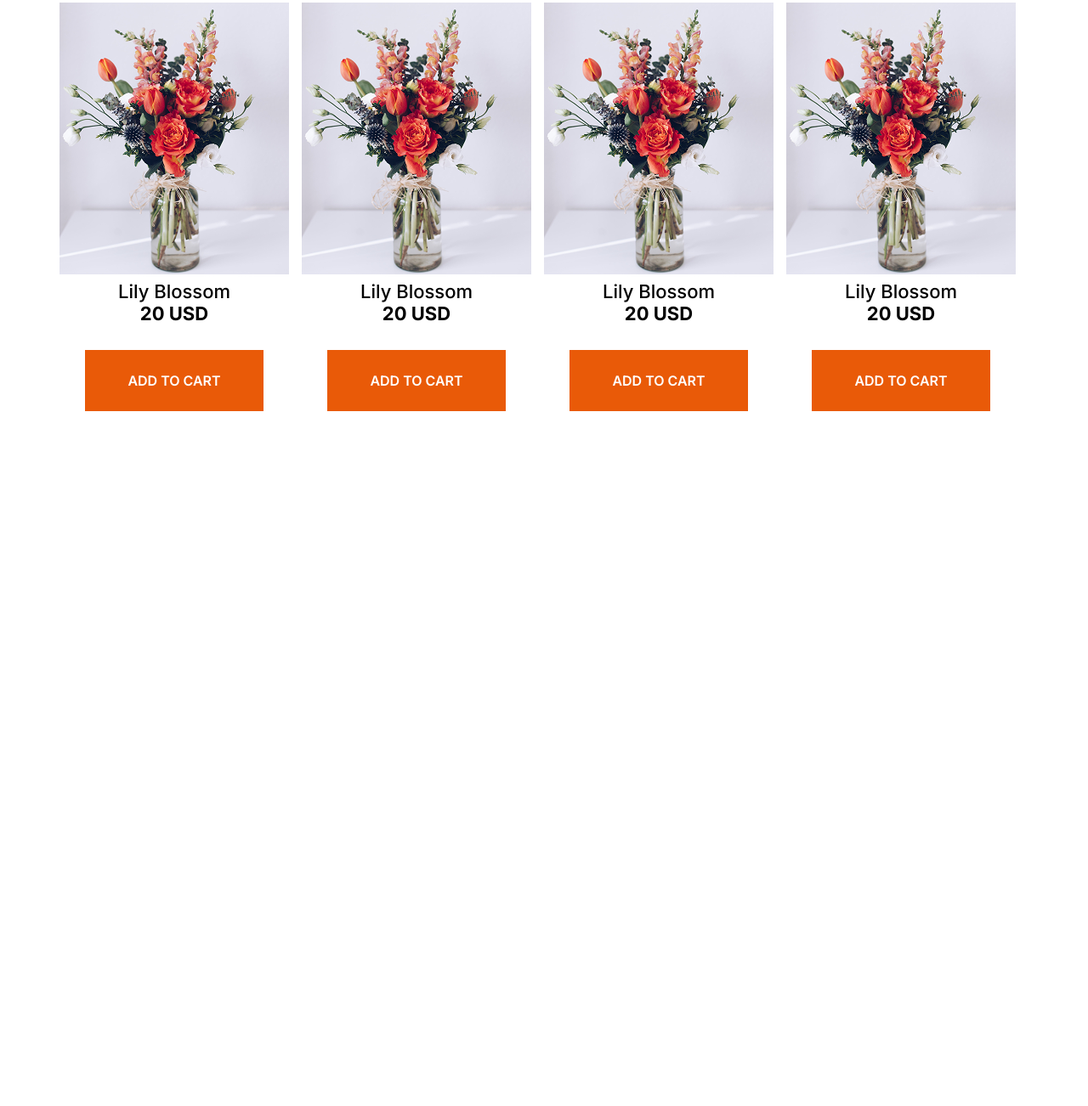
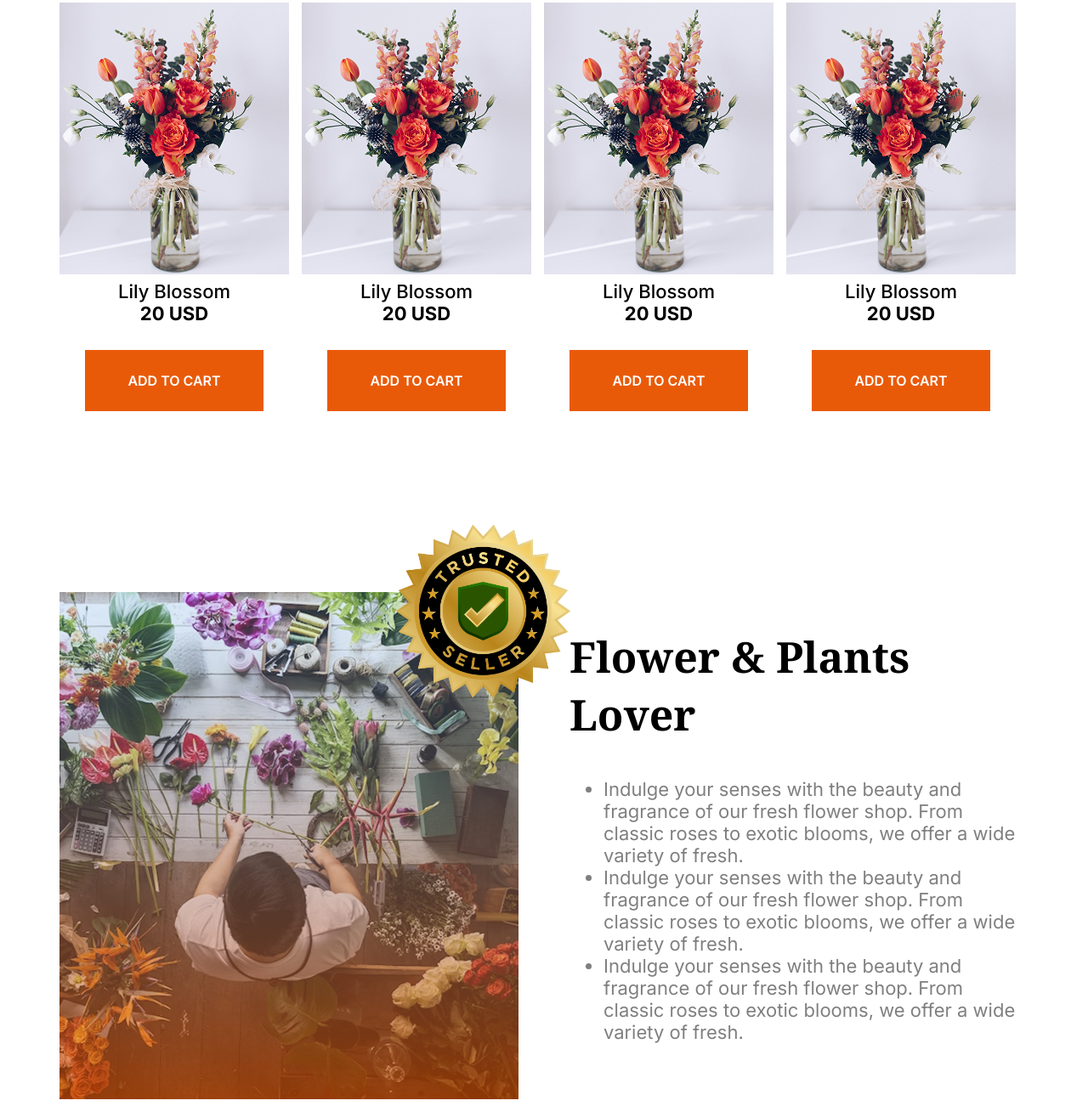
Before and after one commit to ZilhajSajid/Assignment-002, a plain HTML site: page index.html in a window 1280 px wide. Shown: the part 1557-2859 px from the top of the page at 85% size. Before the commit the page ends 2052 px from the top, so only its background shows below. Drawn offline with Linux system fonts and the light colour scheme.

Commit message:
added plants lover sectionand made it responsive

```diff
--- a/index.html
+++ b/index.html
@@ -122,6 +122,41 @@
           </div>
         </div>
       </section>
+      <!-- Plants Lover Section -->
+
+      <section class="plants-lover-container">
+        <div class="plants-lover-img">
+          <img
+            class="plants-store-img"
+            src="./assets/flower-store.png"
+            alt=""
+          />
+        </div>
+
+        <div class="plants-lover-title">
+          <h2 class="noto-serif-font">Flower & Plants Lover</h2>
+          <ul class="inter-font">
+            <li>
+              Indulge your senses with the beauty and fragrance of our fresh
+              flower shop. From classic roses to exotic blooms, we offer a wide
+              variety of fresh.
+            </li>
+            <li>
+              Indulge your senses with the beauty and fragrance of our fresh
+              flower shop. From classic roses to exotic blooms, we offer a wide
+              variety of fresh.
+            </li>
+            <li>
+              Indulge your senses with the beauty and fragrance of our fresh
+              flower shop. From classic roses to exotic blooms, we offer a wide
+              variety of fresh.
+            </li>
+          </ul>
+        </div>
+        <div class="badge hide">
+          <img src="./assets/trusted-badge.png" alt="" />
+        </div>
+      </section>
     </main>
     <footer></footer>
   </body>
--- a/styles/styles.css
+++ b/styles/styles.css
@@ -28,7 +28,8 @@
 }
 .nav-container,
 .hero-container,
-.our-plants {
+.our-plants,
+.plants-lover-container {
   max-width: 1140px;
   margin: 0 auto;
 }
@@ -143,6 +144,44 @@
   display: grid;
   grid-template-columns: repeat(4, 1fr);
 }
+/* Plants lover styles */
+.plants-lover-container {
+  display: flex;
+  padding-top: 210px;
+  position: relative;
+}
+.badge {
+  width: 286px;
+  height: 286px;
+  position: absolute;
+  top: 50%;
+  left: 50%;
+  transform: translate(-75%, -110%);
+}
+.badge img {
+  width: 100%;
+}
+.plants-lover-img {
+  width: 540px;
+  height: 597px;
+}
+.plants-lover-img img {
+  width: 100%;
+  height: 100%;
+}
+.plants-lover-title {
+  width: 540px;
+  height: 521;
+  padding-left: 60px;
+}
+.plants-lover-title h2 {
+  font-size: 3.125rem;
+  font-weight: bold;
+}
+.plants-lover-title ul li {
+  color: rgba(0, 0, 0, 0.5);
+  font-size: 1.375rem;
+}
 /* Responsive Media query */
 @media screen and (max-width: 576px) {
   .hide {
@@ -155,6 +194,7 @@
   .hero-container {
     flex-direction: column;
     margin-top: 28px;
+    margin-bottom: 120px;
   }
   .hero-img {
     max-width: 393px;
@@ -174,6 +214,9 @@
   }
   .hero-description {
     font-size: 0.875rem;
+  }
+  .our-plants-container {
+    margin-top: 68px;
   }
   .our-plants-title {
     font-size: 1.5rem;
@@ -202,4 +245,25 @@
     margin: 0 auto;
     padding: 26px 50px;
   }
+  .plants-lover-container {
+    flex-direction: column;
+    margin: 0 auto;
+    padding-top: 41px;
+  }
+  .plants-lover-img {
+    width: 358px;
+    height: 396px;
+  }
+  .plants-lover-img img {
+    width: 100%;
+    height: 100%;
+  }
+  .plants-lover-title {
+    padding-left: 16px;
+    width: 361px;
+    height: 234px;
+  }
+  .plants-lover-title ul {
+    padding-left: 16px;
+  }
 }
```
